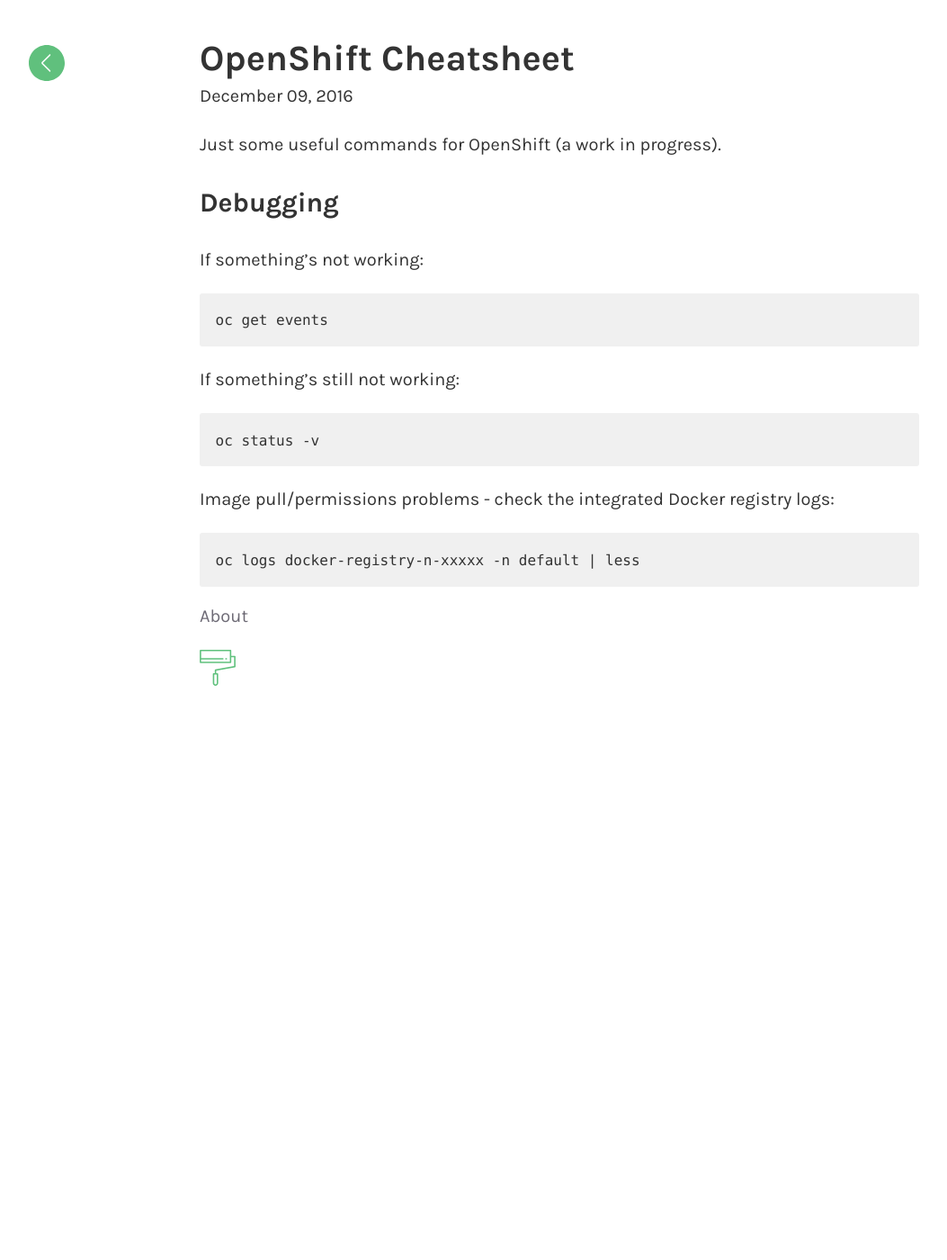
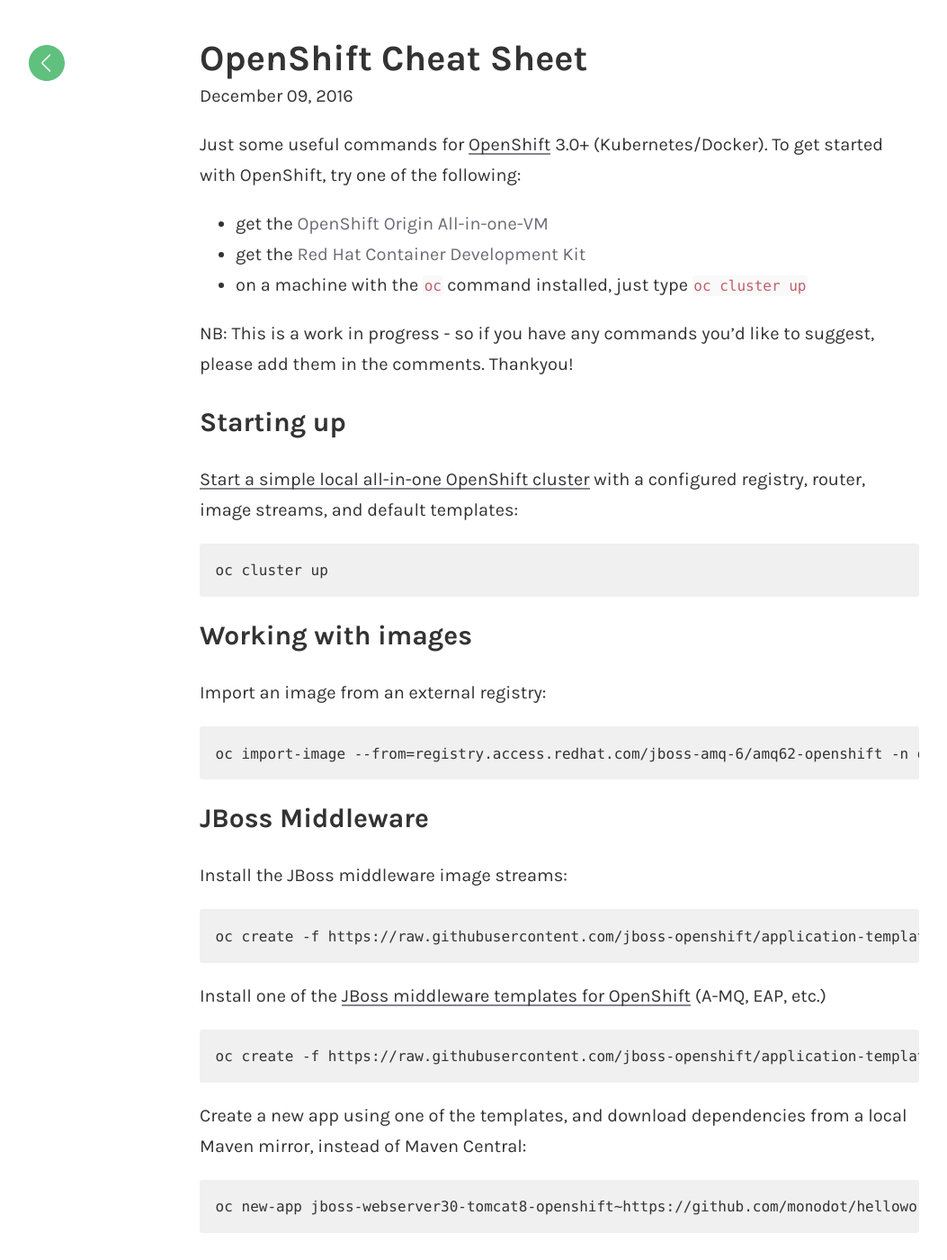
Before and after one commit to monodot/monodot-co-uk, a Jekyll site: the page built from _posts/2016-12-09-openshift-cheatsheet.markdown, in a window 1280 px wide and 1400 px high. Shown: the whole window at 90% size, without its empty margins (18-1071 px from the left). Built offline with Jekyll 4.4.1, drawn with Linux system fonts in a browser that asks for light colours; comment, search, counter and statistics services are not loaded; some of the changed text lies outside the part shown.

Commit message:
New commands in OpenShift cheatsheet

```diff
--- a/_posts/2016-12-09-openshift-cheatsheet.markdown
+++ b/_posts/2016-12-09-openshift-cheatsheet.markdown
@@ -1,23 +1,68 @@
 ---
 layout: post
-title:  "OpenShift Cheatsheet"
+title:  "OpenShift Cheat Sheet"
 date:   2016-12-09 17:00:00 +0000
 categories: openshift
 comments: true
 ---
 
-Just some useful commands for OpenShift (a work in progress).
+Just some useful commands for [OpenShift][os] 3.0+ (Kubernetes/Docker). To get started with OpenShift, try one of the following:
+
+- get the [OpenShift Origin All-in-one-VM][originvm]
+- get the [Red Hat Container Development Kit][cdk]
+- on a machine with the `oc` command installed, just type `oc cluster up`
+
+NB: This is a work in progress - so if you have any commands you'd like to suggest, please add them in the comments. Thankyou!
+
+## Starting up
+
+[Start a simple local all-in-one OpenShift cluster][clusterup] with a configured registry, router, image streams, and default templates:
+
+    oc cluster up
+
+## Working with images
+
+Import an image from an external registry:
+
+    oc import-image --from=registry.access.redhat.com/jboss-amq-6/amq62-openshift -n openshift jboss-amq-62:1.3 --confirm
+
+## JBoss Middleware
+
+Install the JBoss middleware image streams:
+
+    oc create -f https://raw.githubusercontent.com/jboss-openshift/application-templates/master/jboss-image-streams.json -n openshift
+
+Install one of the [JBoss middleware templates for OpenShift][jbosstpl] (A-MQ, EAP, etc.)
+
+    oc create -f https://raw.githubusercontent.com/jboss-openshift/application-templates/master/amq/amq62-persistent-ssl.json -n openshift
+
+Create a new app using one of the templates, and download dependencies from a local Maven mirror, instead of Maven Central:
+
+    oc new-app jboss-webserver30-tomcat8-openshift~https://github.com/monodot/helloworld-gwt -e MAVEN_MIRROR_URL=http://nexus.yourcompany.com:8081/nexus/content/groups/public/
 
 ## Debugging
 
-If something's not working:
+If something's not working, or not deploying:
+
+    oc status -v
+
+If something's still not working:
 
     oc get events
 
-If something's still not working:
+Problems pulling images? Check the integrated Docker registry logs:
 
-    oc status -v
+    oc logs docker-registry-n-{xxxxx} -n default | less
 
-Image pull/permissions problems - check the integrated Docker registry logs:
+## Administration
 
-    oc logs docker-registry-n-xxxxx -n default | less
+Grant the `admin` user permissions to administer the cluster (e.g. to create a PersistentVolume):
+
+    oc adm policy add-cluster-role-to-user cluster-admin admin
+
+
+[os]: https://www.openshift.org/
+[cdk]: https://developers.redhat.com/products/cdk/overview/
+[originvm]: https://www.openshift.org/vm/
+[clusterup]: https://github.com/openshift/origin/blob/master/docs/cluster_up_down.md
+[jbosstpl]: https://github.com/jboss-openshift/application-templates
```
